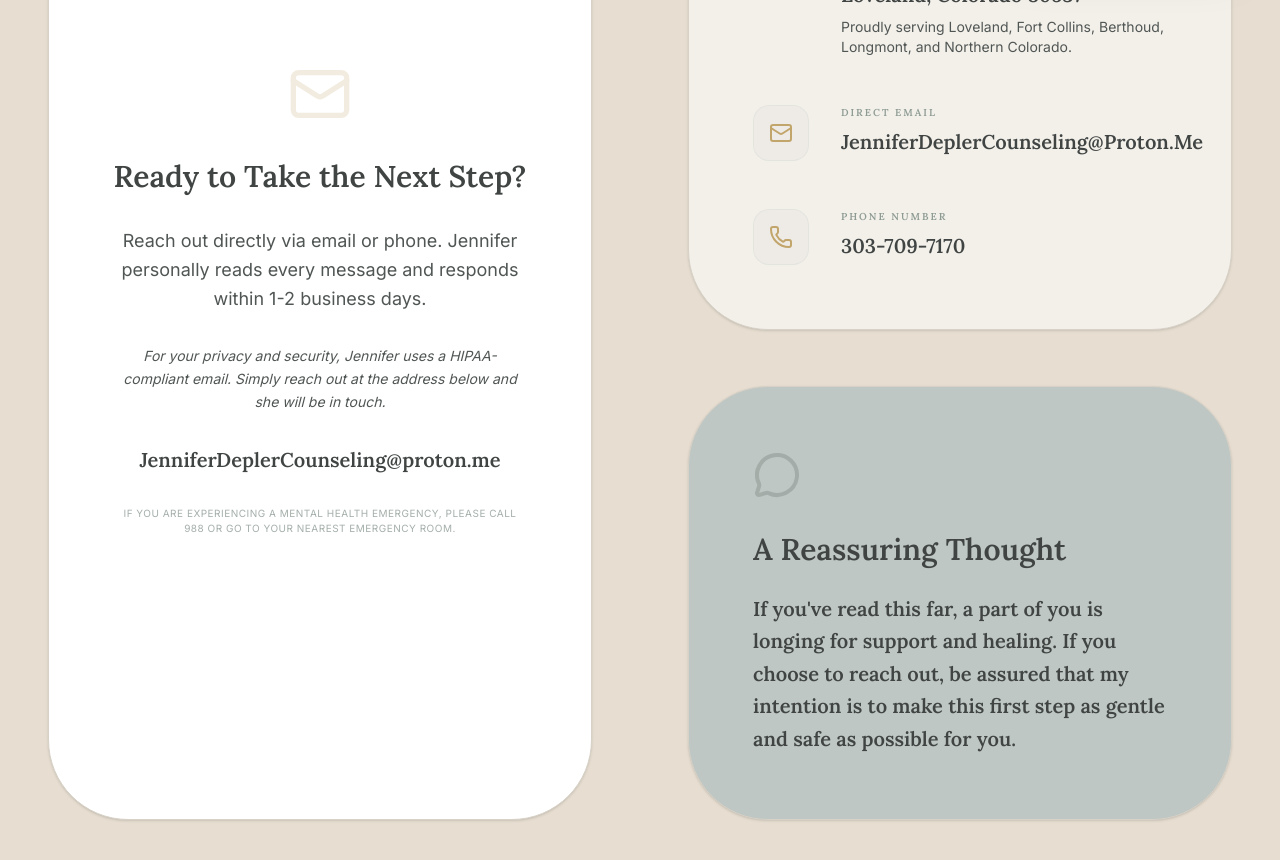
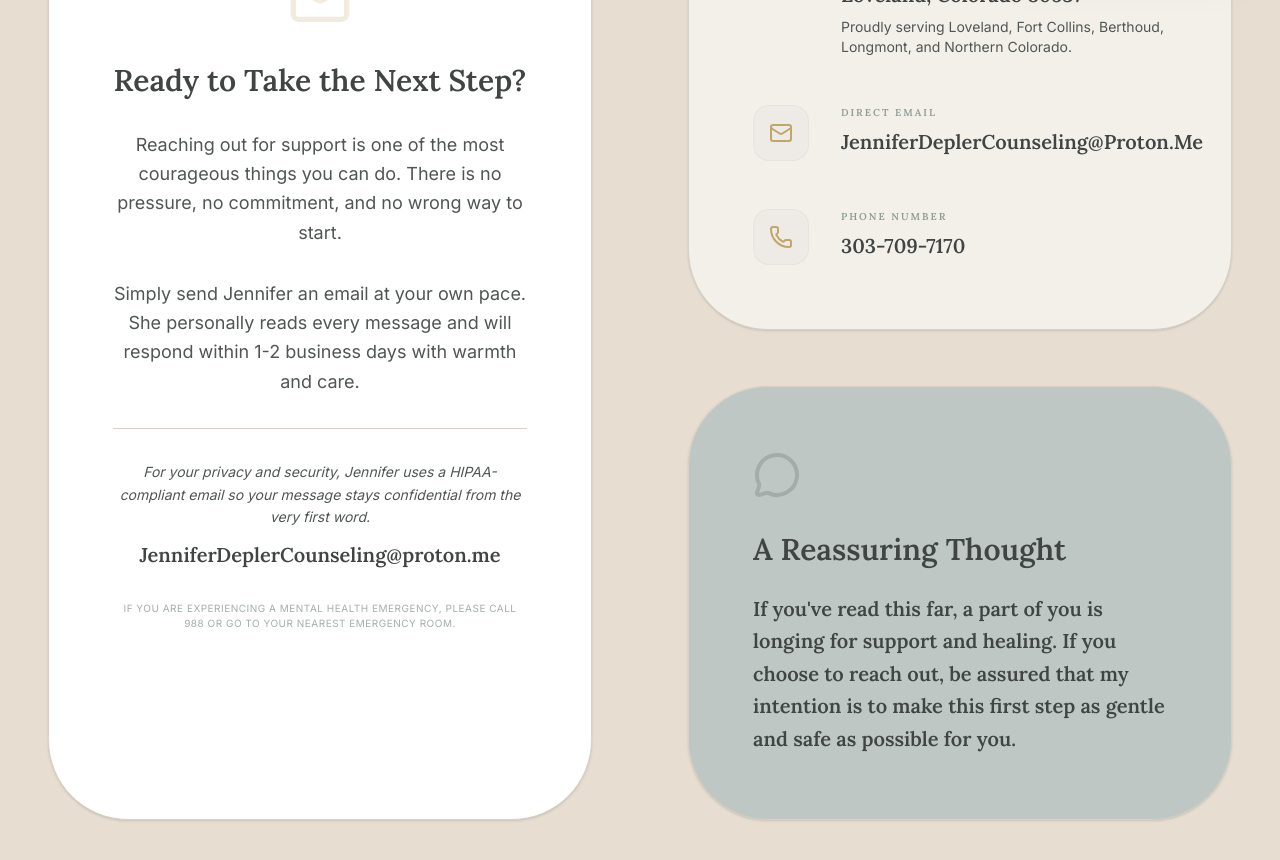
Before and after one commit to Jdepler/Jennifer-Depler-Counseling-Website, a React (Vite) app: page /contact in a window 1280 px wide. Shown: the part 820-1680 px from the top of the page. Built offline with nearby package versions, Linux system fonts and the light colour scheme.

Commit message:
warmer messaging.tsx

```diff
--- a/src/pages/Contact.tsx
+++ b/src/pages/Contact.tsx
@@ -21,12 +21,17 @@ export function Contact() {
             <Mail className="w-16 h-16 text-brand-primary opacity-20" />
             <h3 className="text-3xl font-serif text-brand-heading">Ready to Take the Next Step?</h3>
             <p className="text-brand-body font-sans text-lg leading-relaxed max-w-md">
-              Reach out directly via email or phone. Jennifer personally reads every message and responds within 1-2 business days.
+              Reaching out for support is one of the most courageous things you can do. There is no pressure, no commitment, and no wrong way to start.
             </p>
-            <p className="text-brand-body font-sans text-sm leading-relaxed max-w-md italic">
-              For your privacy and security, Jennifer uses a HIPAA-compliant email. Simply reach out at the address below and she will be in touch.
+            <p className="text-brand-body font-sans text-lg leading-relaxed max-w-md">
+              Simply send Jennifer an email at your own pace. She personally reads every message and will respond within 1-2 business days with warmth and care.
             </p>
-            <p className="text-xl font-serif text-brand-heading">JenniferDeplerCounseling@proton.me</p>
+            <div className="w-full border-t border-brand-border pt-8 flex flex-col gap-3">
+              <p className="text-brand-body font-sans text-sm leading-relaxed max-w-md italic">
+                For your privacy and security, Jennifer uses a HIPAA-compliant email so your message stays confidential from the very first word.
+              </p>
+              <p className="text-xl font-serif text-brand-heading">JenniferDeplerCounseling@proton.me</p>
+            </div>
             <p className="text-[10px] uppercase tracking-wider text-brand-secondary/80 font-sans">
               If you are experiencing a mental health emergency, please call 988 or go to your nearest emergency room.
             </p>
```
